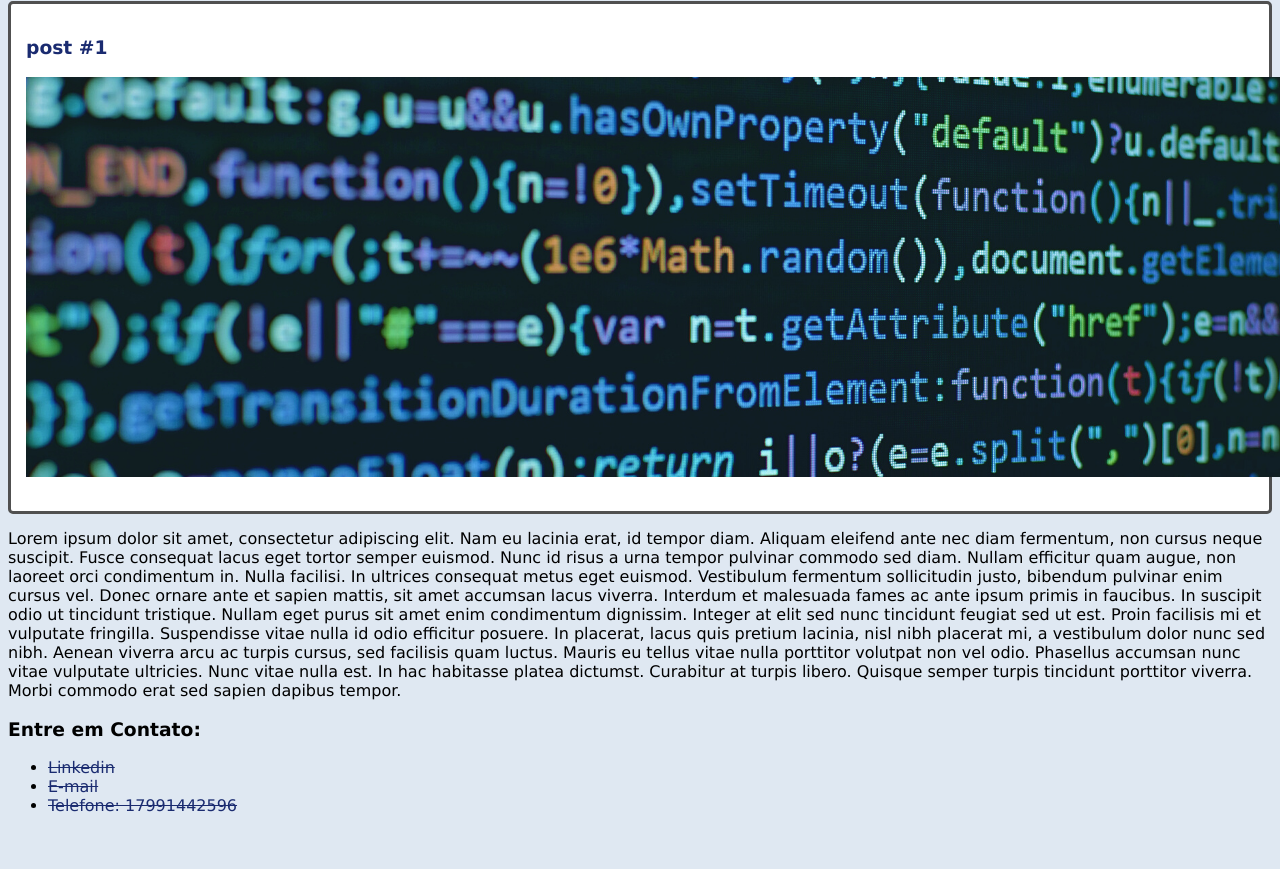
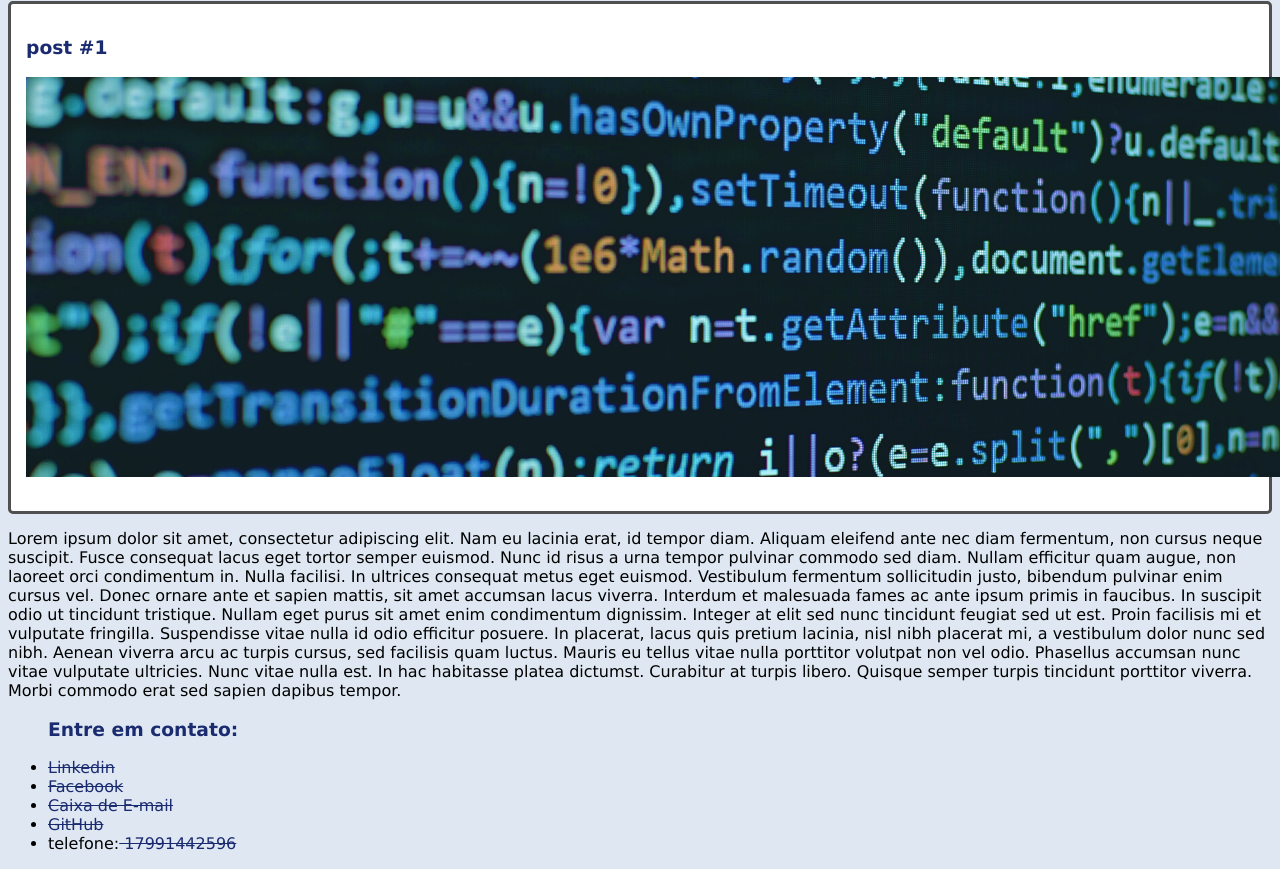
Before and after one commit to BarbosaXBarbosa/site-html---css, a plain HTML site: page pagina html e css/index.html in a window 1280 px wide. Shown: the part 363-1232 px from the top of the page. Before the commit the page ends 1194 px from the top, so only its background shows below. Drawn offline with Linux system fonts and the light colour scheme.

Commit message:
confirmar em main

```diff
--- a/pagina html e css/index.html
+++ b/pagina html e css/index.html
@@ -27,16 +27,22 @@ Integer at elit sed nunc tincidunt feugiat sed ut est. Proin facilisis mi et vul
             </p>
         </section>
         <footer>
-            <h3>Entre em Contato:</h3>
             <ul>
+                <h3 class="subtitle">Entre em contato:</h3>
                 <li>
-                <a href="https://www.linkedin.com/in/joao-barbosa-401b07231" target="_blank">Linkedin </a><br>
+                    <a href="https://www.linkedin.com/in/joao-barbosa-401b07231" target="_blank">Linkedin</a><br>
                 </li>
                 <li>
-                <a href="mailto:asobrab123@hotmail.com" target="_blank">E-mail<br>
+                    <a href="https://www.facebook.com/profile.php?id=100009669452950" target="_blank" >Facebook</a><br>
                 </li>
                 <li>
-                Telefone:<a href="tel:17991442596" target="_blank"> 17991442596
+                    <a href="mailto:asobrab123@hotmail.com" target="_blank" >Caixa de E-mail</a><br>
+                </li>
+                <li>
+                    <a href="https://github.com/BarbosaXBarbosa" target="_blank">GitHub</a><br>
+                </li>
+                <li>
+                    telefone:<a href="tel:17991442596"> 17991442596</a>
                 </li>
             </ul>
         </footer>
```
